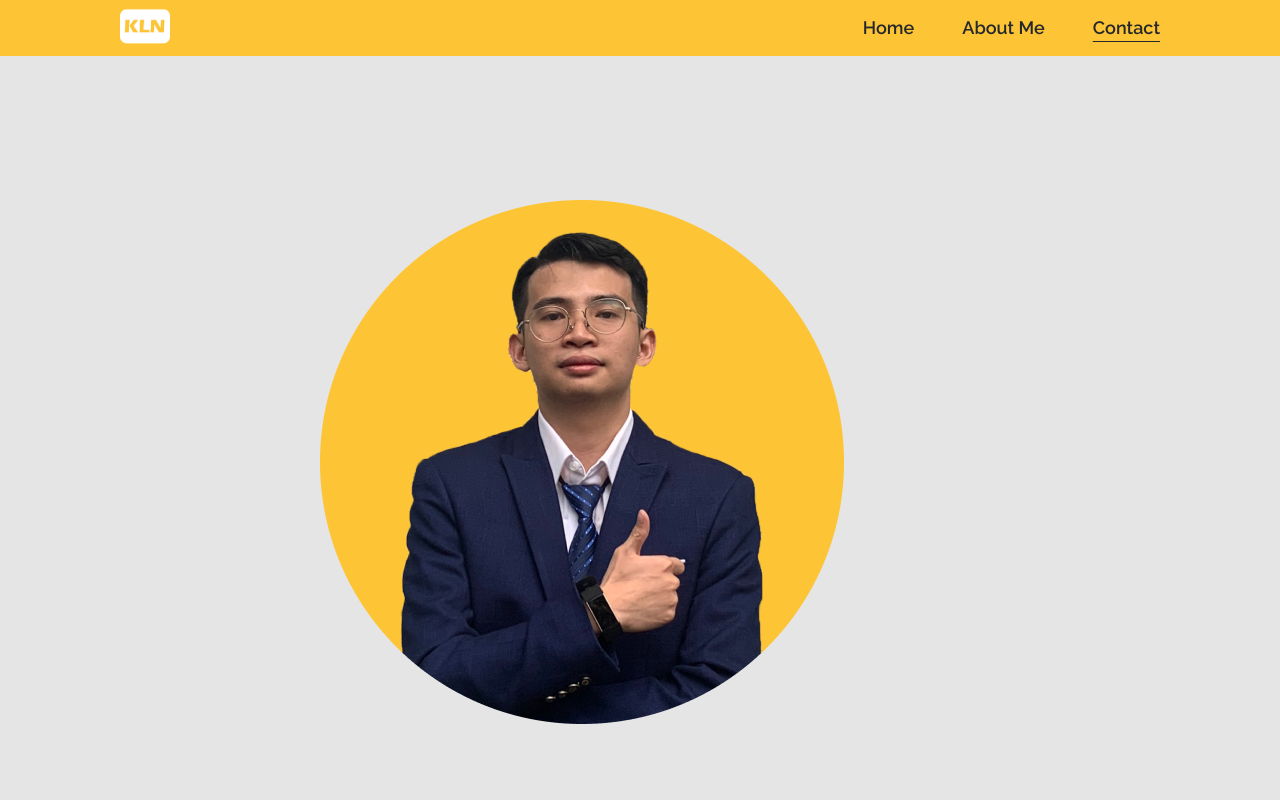
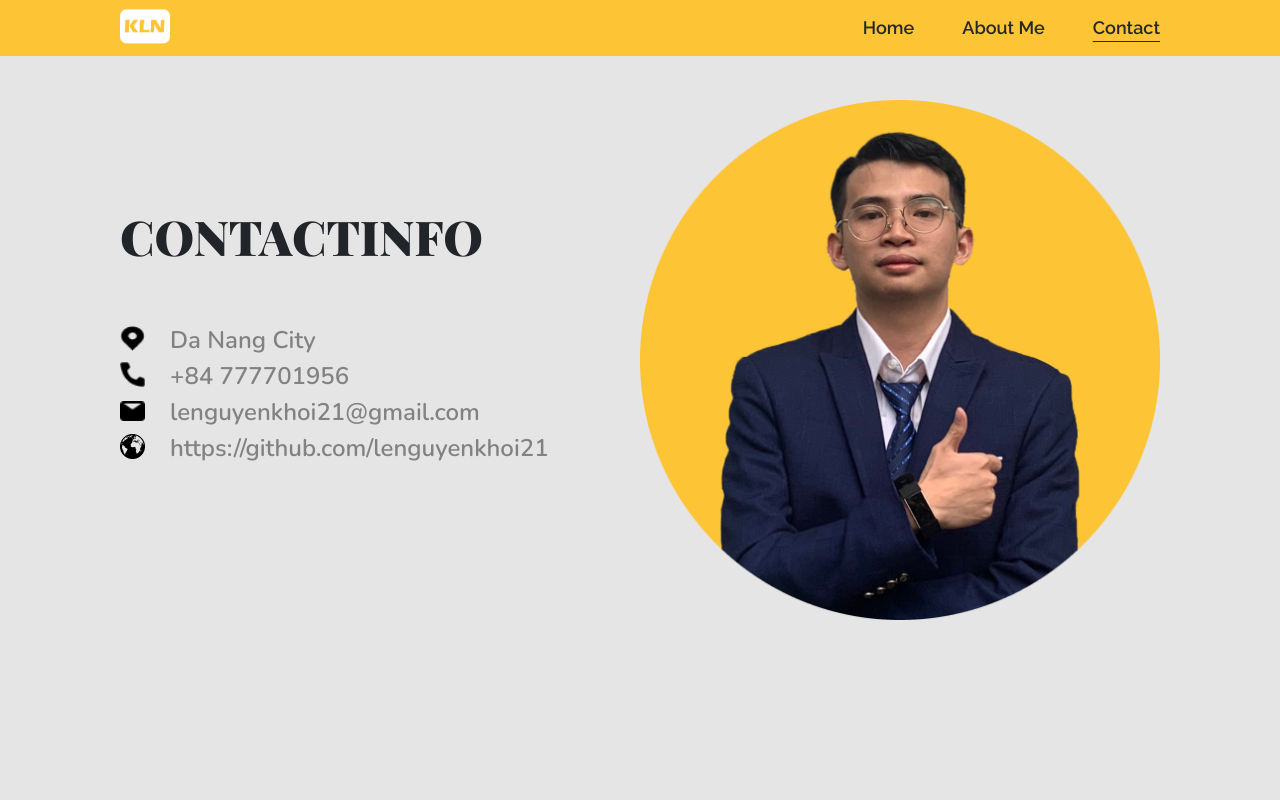
Before and after one commit to lenguyenkhoi21/aboutme, a Next.js app: page /contact in a window 1280 px wide. Shown: the top 800 px of the page. Built offline with nearby package versions, Linux system fonts and the light colour scheme.

Commit message:
Finish fixub

```diff
--- a/pages/contact/index.js
+++ b/pages/contact/index.js
@@ -17,12 +17,11 @@ const ContactPage = () => {
 
 	return (
 		<>
-			<div className={'background-color-page div-ContactPage-padding'}>
-				<div className={'div-ContactPage-container'}>
+			<div className={'background-color-page div-Contact-paddingPage'}>
 				<div className={'align-page'}>
-						<div className={'row g-0 div-ContactPage-maxw'}>
-							<div className={'col-md-6'}>
-								<p className={'p-ContactPage-title'}>Contact</p>
+					<div className={'row g-0'}>
+						<div className={'col-md-6 div-Contact-paddingText'}>
+							<p className={'p-ContactPage-title'}>CONTACTINFO</p>
 							<ul>
 								<li>
 									<div className={'div-ContactPage-center'}>
@@ -79,8 +78,7 @@ const ContactPage = () => {
 										<Link
 											href={'https://github.com/lenguyenkhoi21'}
 											passHref={true}>
-												<a
-													className={'p-ContactPage-text div-ContactPage-link'}>
+											<a className={'p-ContactPage-text div-ContactPage-link'}>
 												https://github.com/lenguyenkhoi21
 											</a>
 										</Link>
@@ -88,15 +86,14 @@ const ContactPage = () => {
 								</li>
 							</ul>
 						</div>
-							<div className={'col-md-6'}>
-								<div>
+						<div className={'col-md-6 div-Contact-image'}>
+							<div className={'div-ContactPage-right'}>
 								<Image
 									src={'/aboutme.png'}
 									width={524}
 									height={524}
 									alt={'Khoi Le Nguyen'}
 								/>
-								</div>
 							</div>
 						</div>
 					</div>
@@ -110,6 +107,7 @@ const ContactPage = () => {
 						font-weight: bold;
 						font-size: 48px;
 						line-height: 72px;
+						padding-bottom: 50px;
 					}
 
 					.p-ContactPage-text {
@@ -129,12 +127,11 @@ const ContactPage = () => {
 						line-height: 150%;
 					}
 
-					.div-ContactPage-padding {
-						padding-top: 200px;
-						padding-bottom: 150px;
+					.div-Contact-image {
+						padding-top: 100px;
 					}
 
-					.div-ContactPage-container {
+					.div-ContactPage-right {
 						display: flex;
 						justify-content: right;
 						align-items: center;
@@ -150,13 +147,16 @@ const ContactPage = () => {
 						margin-right: 25px;
 					}
 
-					.div-ContactPage-maxw {
-						max-width: 1680px;
-						width: 1680px;
+					.div-ContactPage-link {
+						text-decoration: none;
 					}
 
-					.div-ContactPage-link {
-						text-decoration: none;
+					.div-Contact-paddingPage {
+						padding-bottom: 465px;
+					}
+
+					.div-Contact-paddingText {
+						padding-top: 200px;
 					}
 				`}
 			</style>
```
Also changed, not shown: pages/aboutme/index.js (+40 -17 lines). Lines whose indentation alone changed are shown as unchanged.
